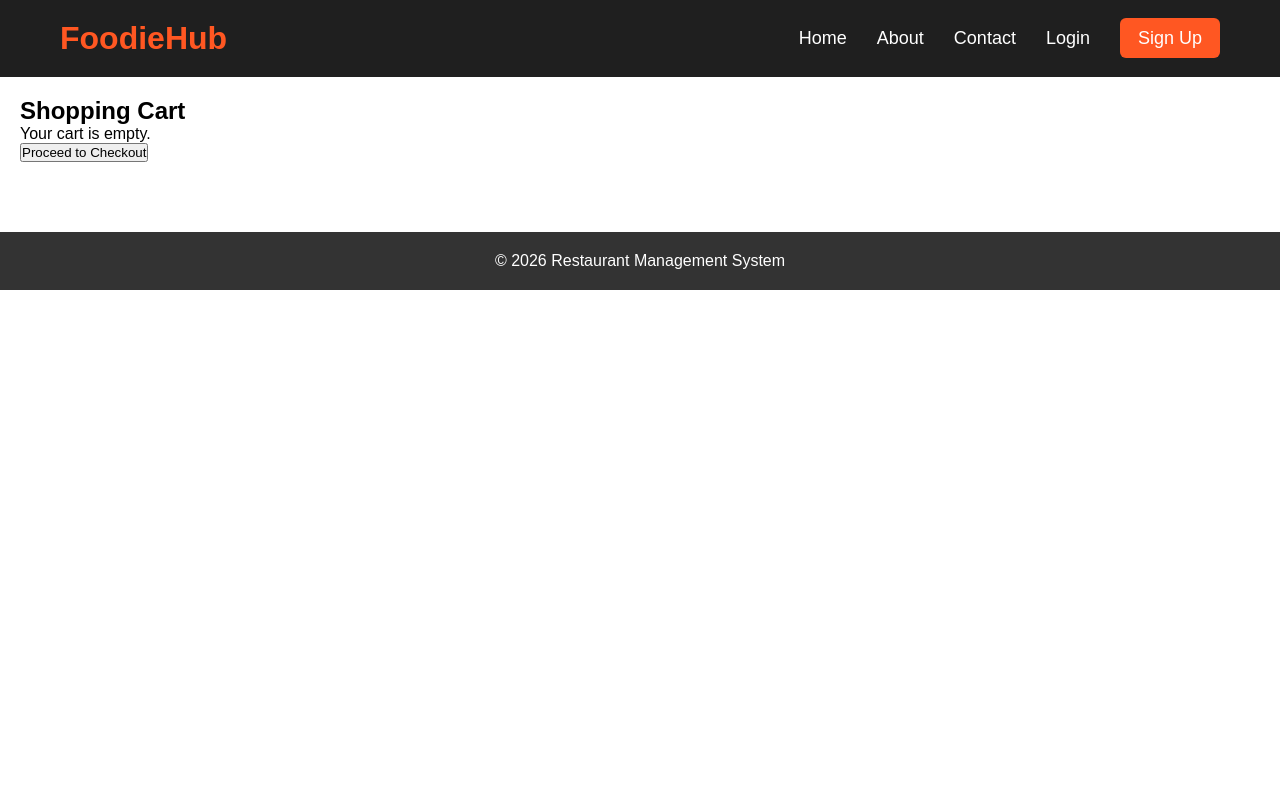
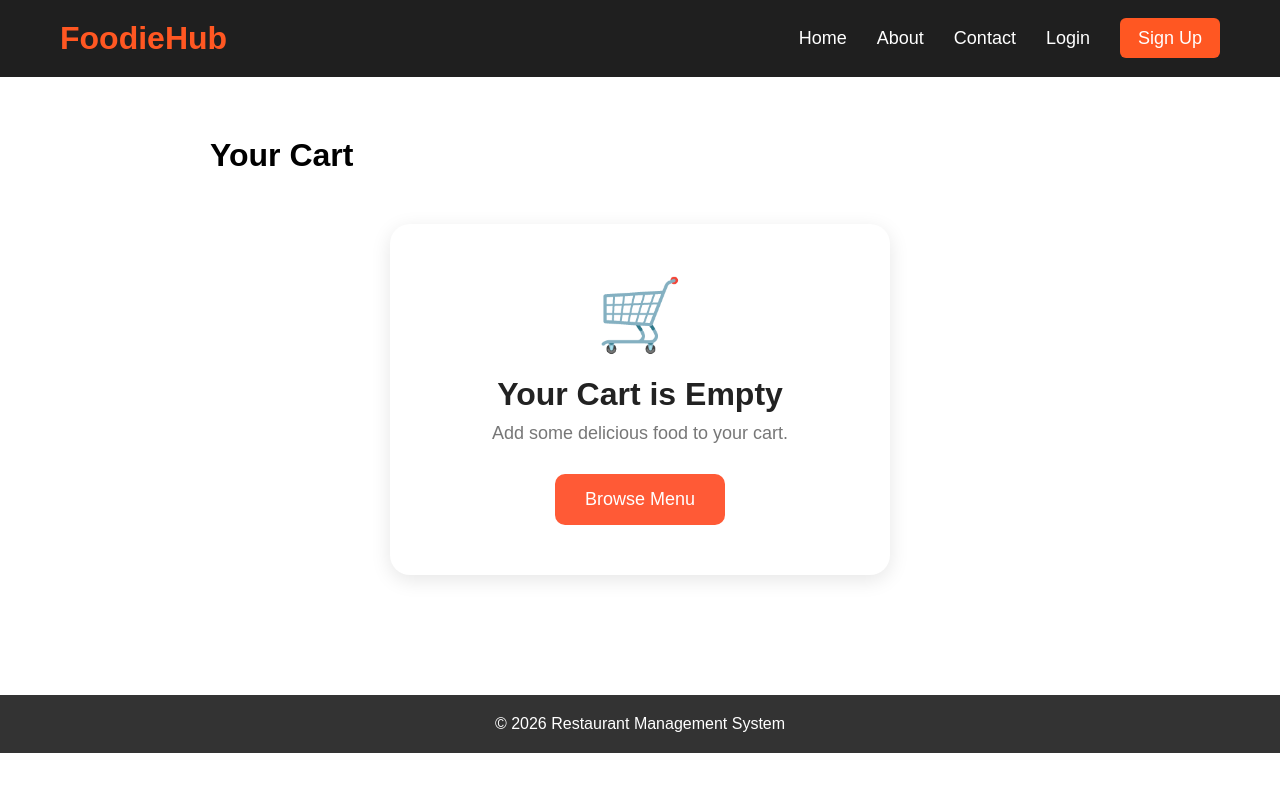
Before and after one commit to Wasanamadushani/RMS-restaurant-system, a React (Create React App) app in the folder frontend/: page /cart in a window 1280 px wide. Shown: the top 792 px of the page. Built offline with nearby package versions, Linux system fonts and the light colour scheme.

Commit message:
Complete cart functionality and UI

```diff
--- a/frontend/src/App.css
+++ b/frontend/src/App.css
@@ -327,3 +327,105 @@ body {
   font-weight: bold;
   margin: 8px 0;
 }
+
+.cart-container {
+  max-width: 900px;
+  margin: 40px auto;
+  padding: 20px;
+}
+
+.cart-item {
+  display: flex;
+  align-items: center;
+  gap: 20px;
+  background: #fff;
+  padding: 20px;
+  margin-bottom: 20px;
+  border-radius: 15px;
+  box-shadow: 0 4px 10px rgba(0,0,0,0.1);
+}
+
+.cart-item img {
+  width: 120px;
+  height: 120px;
+  object-fit: cover;
+  border-radius: 10px;
+}
+
+.cart-item h3 {
+  margin-bottom: 10px;
+}
+
+.cart-item button {
+  margin-left: auto;
+  background: #ff5a36;
+  color: white;
+  border: none;
+  padding: 10px 20px;
+  border-radius: 8px;
+  cursor: pointer;
+}
+
+.cart-item button:hover {
+  background: #e64920;
+}
+
+
+.checkout-btn {
+  margin-top: 20px;
+  width: 100%;
+  padding: 15px;
+  background: #28a745;
+  color: white;
+  border: none;
+  border-radius: 10px;
+  font-size: 18px;
+  cursor: pointer;
+}
+
+.checkout-btn:hover {
+  background: #218838;
+}
+
+.empty-cart {
+  background: #fff;
+  max-width: 500px;
+  margin: 50px auto;
+  padding: 50px;
+  text-align: center;
+  border-radius: 20px;
+  box-shadow: 0 5px 20px rgba(0,0,0,0.1);
+}
+
+.empty-cart-icon {
+  font-size: 70px;
+  margin-bottom: 20px;
+}
+
+.empty-cart h2 {
+  font-size: 32px;
+  margin-bottom: 10px;
+  color: #222;
+}
+
+.empty-cart p {
+  color: #777;
+  margin-bottom: 30px;
+  font-size: 18px;
+}
+
+.shop-btn {
+  background: #ff5a36;
+  color: white;
+  border: none;
+  padding: 15px 30px;
+  border-radius: 10px;
+  font-size: 18px;
+  cursor: pointer;
+  transition: 0.3s;
+}
+
+.shop-btn:hover {
+  background: #e64a26;
+  transform: translateY(-3px);
+}
--- a/frontend/src/context/CartContext.jsx
+++ b/frontend/src/context/CartContext.jsx
@@ -8,14 +8,50 @@ export const CartProvider = ({ children }) => {
 
   const addToCart = (food) => {
 
-    setCartItems([...cartItems, food]);
+    const existingItem = cartItems.find(
+      item => item.id === food.id
+    );
+
+    if (existingItem) {
+
+      setCartItems(
+        cartItems.map(item =>
+          item.id === food.id
+            ? {
+                ...item,
+                quantity: item.quantity + 1
+              }
+            : item
+        )
+      );
+
+    } else {
+
+      setCartItems([
+        ...cartItems,
+        {
+          ...food,
+          quantity: 1
+        }
+      ]);
+
+    }
+  };
+
+  const removeFromCart = (id) => {
+
+    setCartItems(
+      cartItems.filter(item => item.id !== id)
+    );
+
   };
 
   return (
     <CartContext.Provider
       value={{
         cartItems,
-        addToCart
+        addToCart,
+        removeFromCart
       }}
     >
       {children}
--- a/frontend/src/index.js
+++ b/frontend/src/index.js
@@ -9,7 +9,9 @@ const root = ReactDOM.createRoot(
 );
 
 root.render(
-  <CartProvider>
-    <App />
-  </CartProvider>
+  <React.StrictMode>
+    <CartProvider>
+      <App />
+    </CartProvider>
+  </React.StrictMode>
 );
--- a/frontend/src/pages/Cart.jsx
+++ b/frontend/src/pages/Cart.jsx
@@ -1,33 +1,78 @@
-import { useContext } from "react";
+import React, { useContext } from "react";
 import { CartContext } from "../context/CartContext";
 
-import { Link } from "react-router-dom";
+function Cart() {
+  const { cartItems, removeFromCart } =
+    useContext(CartContext);
 
-function Cart() {
-
-  const { cartItems } = useContext(CartContext);
+  const totalPrice = cartItems.reduce(
+    (total, item) =>
+      total + item.price * item.quantity,
+    0
+  );
 
   return (
-    <div style={{ padding: "20px" }}>
-
-      <h2>Shopping Cart</h2>
+    <div className="cart-container">
+      <h1>Your Cart</h1>
 
       {cartItems.length === 0 ? (
-        <p>Your cart is empty.</p>
+        <div className="empty-cart">
+          <div className="empty-cart-icon">🛒</div>
+
+          <h2>Your Cart is Empty</h2>
+
+          <p>Add some delicious food to your cart.</p>
+
+          <button
+            className="shop-btn"
+            onClick={() => window.location.href = "/menu"}
+          >
+            Browse Menu
+          </button>
+        </div>
       ) : (
-        cartItems.map((item, index) => (
-          <div key={index}>
-            <h3>{item.name}</h3>
-            <p>Rs. {item.price}</p>
-            <hr />
-          </div>
-        ))
+        <>
+          {cartItems.map((item) => (
+            <div
+              className="cart-item"
+              key={item.id}
+            >
+              <img
+                src={item.image}
+                alt={item.name}
+              />
+
+              <div>
+                <h3>{item.name}</h3>
+
+                <p>
+                  Price: Rs. {item.price}
+                </p>
+
+                <p>
+                  Quantity: {item.quantity}
+                </p>
+              </div>
+
+              <button
+                onClick={() =>
+                  removeFromCart(item.id)
+                }
+              >
+                Remove
+              </button>
+            </div>
+          ))}
+
+          <h2>
+            Total: Rs. {totalPrice}
+          </h2>
+
+          <button className="checkout-btn">
+            Proceed to Checkout
+          </button>
+        </>
       )}
-
-      <Link to="/checkout">
-        <button>Proceed to Checkout</button>
-      </Link>
-
     </div>
   );
 }
--- a/frontend/src/pages/Menu.jsx
+++ b/frontend/src/pages/Menu.jsx
@@ -1,4 +1,5 @@
-import React, { useState } from "react";
+import React, { useState, useContext } from "react";
+import { CartContext } from "../context/CartContext";
 
 const foods = [
   {
@@ -36,6 +37,8 @@ const foods = [
 ];
 
 function Menu() {
+  const { addToCart } = useContext(CartContext);
+
   const [search, setSearch] = useState("");
   const [category, setCategory] = useState("All");
 
@@ -103,7 +106,10 @@ function Menu() {
                 Rs. {food.price}
               </p>
 
-              <button className="add-btn">
+              <button
+                className="add-btn"
+                onClick={() => addToCart(food)}
+              >
                 Add to Cart
               </button>
             </div>
```
